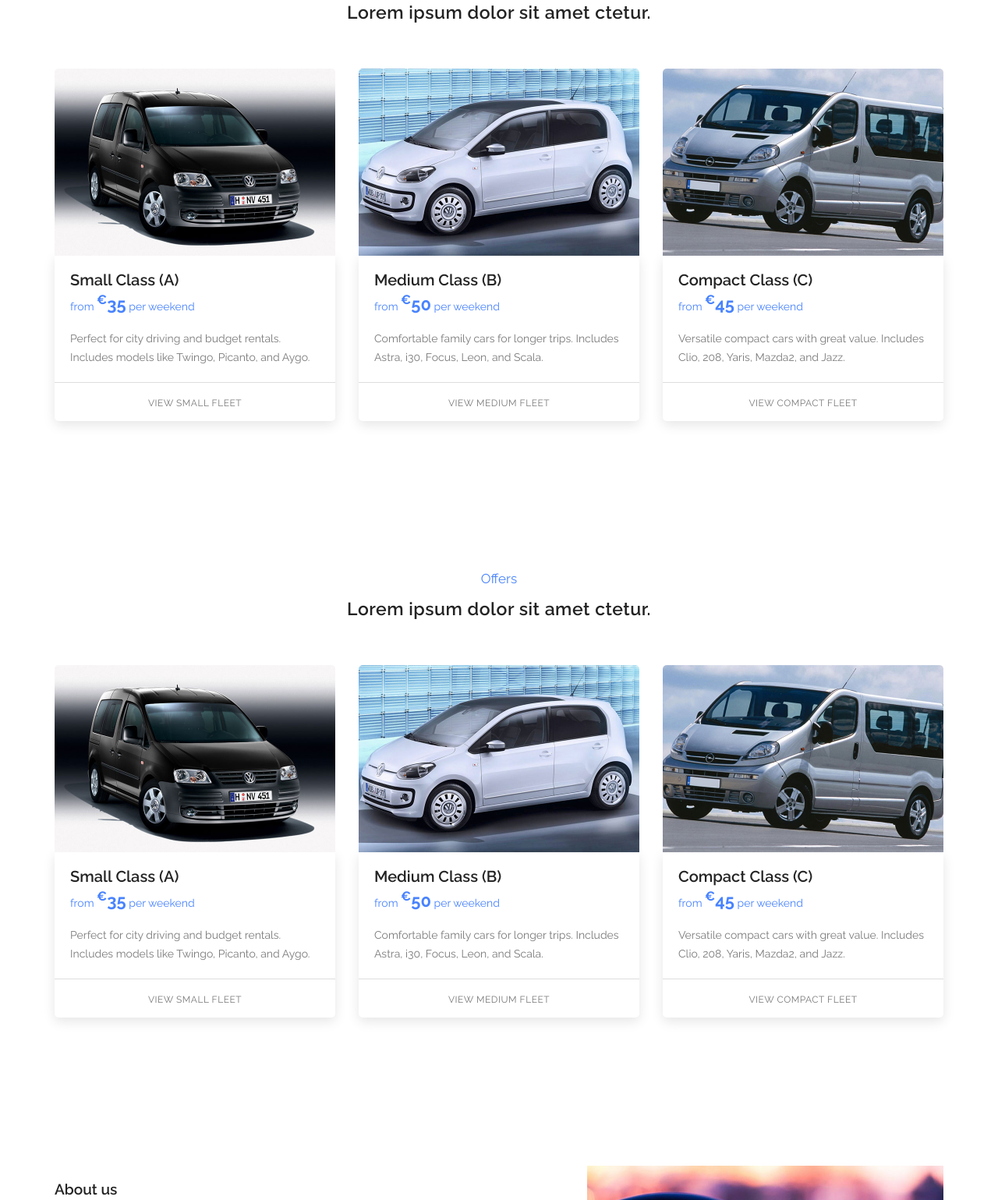
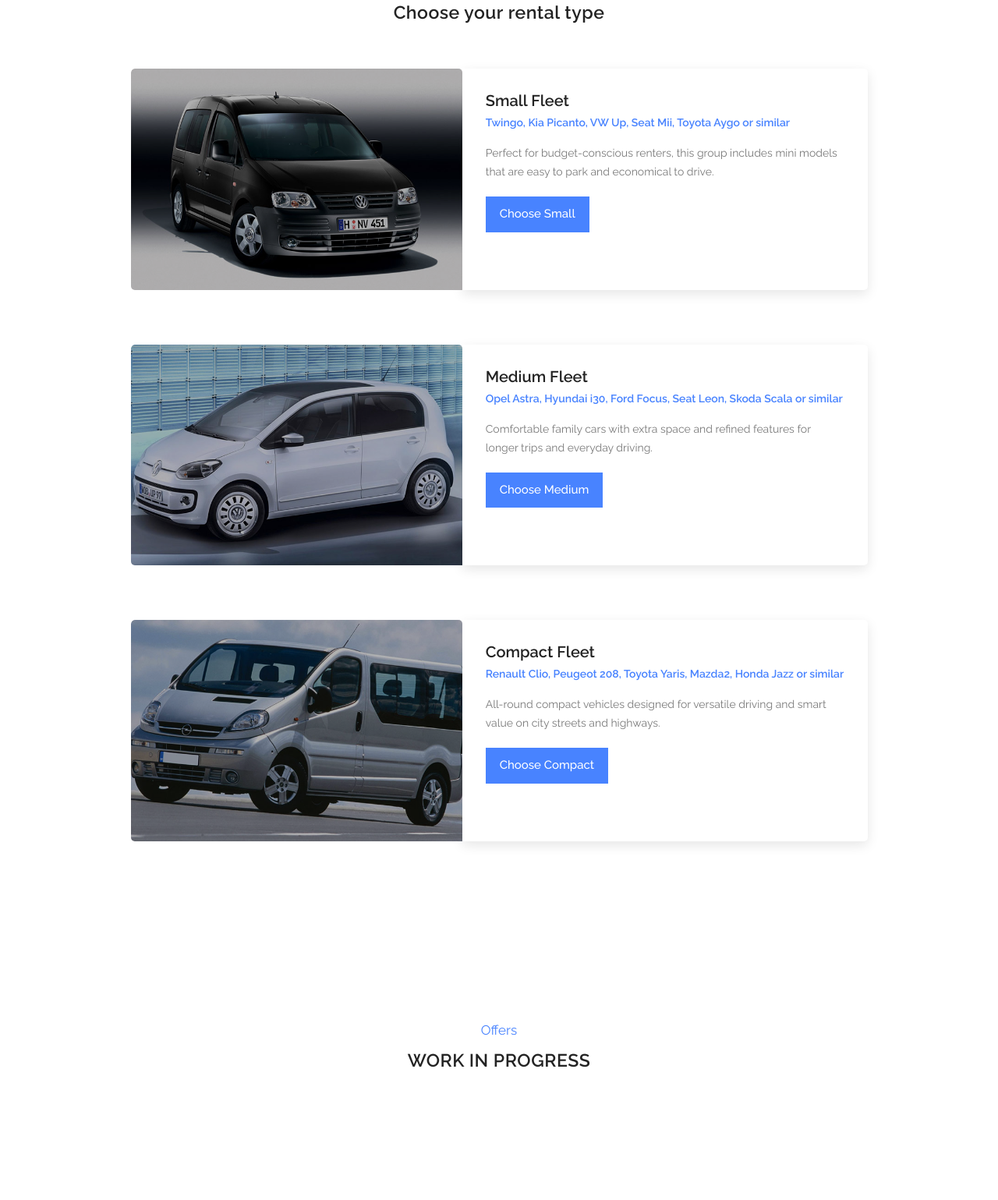
Before and after one commit to kondilidisn/car-rental, a plain HTML site: page index.html in a window 1280 px wide. Shown: the part 806-2345 px from the top of the page at 78% size. Drawn offline with nearby package versions, Linux system fonts and the light colour scheme.

Commit message:
first complete draft

```diff
--- a/index.html
+++ b/index.html
@@ -97,11 +97,81 @@
                     <div class="col-md-12">
                         <div class="section-heading">
                             <span>Our Fleet</span>
-                            <h2>Lorem ipsum dolor sit amet ctetur.</h2>
+                            <h2>Choose your rental type</h2>
                         </div>
                     </div>
                 </div>
                 <div class="row">
+                    <div class="col-md-10 col-md-offset-1 col-sm-12 col-xs-12" style="margin-bottom: 40px;">
+                        <div class="featured-item fleet-category-card">
+                            <div class="thumb">
+                                <div class="thumb-img">
+                                    <img src="img/product-1-720x480.jpg" alt="Small Fleet">
+                                </div>
+                            </div>
+                            <div class="down-content">
+                                <h4>Small Fleet</h4>
+                                <p class="category-examples">Twingo, Kia Picanto, VW Up, Seat Mii, Toyota Aygo or similar</p>
+                                <p>Perfect for budget-conscious renters, this group includes mini models that are easy to park and economical to drive.</p>
+                                <div class="blue-button">
+                                    <a href="small-fleet.html">Choose Small</a>
+                                </div>
+                            </div>
+                        </div>
+                    </div>
+                </div>
+                <div class="row">
+                    <div class="col-md-10 col-md-offset-1 col-sm-12 col-xs-12" style="margin-bottom: 40px;">
+                        <div class="featured-item fleet-category-card">
+                            <div class="thumb">
+                                <div class="thumb-img">
+                                    <img src="img/product-2-720x480.jpg" alt="Medium Fleet">
+                                </div>
+                            </div>
+                            <div class="down-content">
+                                <h4>Medium Fleet</h4>
+                                <p class="category-examples">Opel Astra, Hyundai i30, Ford Focus, Seat Leon, Skoda Scala or similar</p>
+                                <p>Comfortable family cars with extra space and refined features for longer trips and everyday driving.</p>
+                                <div class="blue-button">
+                                    <a href="medium-fleet.html">Choose Medium</a>
+                                </div>
+                            </div>
+                        </div>
+                    </div>
+                </div>
+                <div class="row">
+                    <div class="col-md-10 col-md-offset-1 col-sm-12 col-xs-12" style="margin-bottom: 40px;">
+                        <div class="featured-item fleet-category-card">
+                            <div class="thumb">
+                                <div class="thumb-img">
+                                    <img src="img/product-3-720x480.jpg" alt="Compact Fleet">
+                                </div>
+                            </div>
+                            <div class="down-content">
+                                <h4>Compact Fleet</h4>
+                                <p class="category-examples">Renault Clio, Peugeot 208, Toyota Yaris, Mazda2, Honda Jazz or similar</p>
+                                <p>All-round compact vehicles designed for versatile driving and smart value on city streets and highways.</p>
+                                <div class="blue-button">
+                                    <a href="compact-fleet.html">Choose Compact</a>
+                                </div>
+                            </div>
+                        </div>
+                    </div>
+                </div>
+            </div>
+        </section>
+
+        <section class="featured-places">
+            <div class="container">
+                <div class="row">
+                    <div class="col-md-12">
+                        <div class="section-heading">
+                            <span>Offers</span>
+                            <h2>WORK IN PROGRESS</h2>
+                        </div>
+                    </div>
+                </div>
+                <!-- <div class="row">
                     <div class="col-md-4 col-sm-6 col-xs-12">
                         <div class="featured-item">
                             <div class="thumb">
@@ -161,81 +231,7 @@
                             </div>
                         </div>
                     </div>
-                </div>
-            </div>
-        </section>
-
-        <section class="featured-places">
-            <div class="container">
-                <div class="row">
-                    <div class="col-md-12">
-                        <div class="section-heading">
-                            <span>Offers</span>
-                            <h2>Lorem ipsum dolor sit amet ctetur.</h2>
-                        </div>
-                    </div>
-                </div>
-                <div class="row">
-                    <div class="col-md-4 col-sm-6 col-xs-12">
-                        <div class="featured-item">
-                            <div class="thumb">
-                                <img src="img/product-1-720x480.jpg" alt="Small Class Fleet">
-                            </div>
-
-                            <div class="down-content">
-                                <h4>Small Class (A)</h4>
-
-                                <span>from <strong><sup>€</sup>35</strong> per weekend</span>
-
-                                <p>Perfect for city driving and budget rentals. Includes models like Twingo, Picanto, and Aygo.</p>
-
-                                <div class="text-button">
-                                    <a href="small-fleet.html">View Small Fleet</a>
-                                </div>
-                            </div>
-                        </div>
-                    </div>
-
-                    <div class="col-md-4 col-sm-6 col-xs-12">
-                        <div class="featured-item">
-                            <div class="thumb">
-                                <img src="img/product-2-720x480.jpg" alt="Medium Class Fleet">
-                            </div>
-
-                            <div class="down-content">
-                                <h4>Medium Class (B)</h4>
-
-                                <span>from <strong><sup>€</sup>50</strong> per weekend</span>
-
-                                <p>Comfortable family cars for longer trips. Includes Astra, i30, Focus, Leon, and Scala.</p>
-
-                                <div class="text-button">
-                                    <a href="medium-fleet.html">View Medium Fleet</a>
-                                </div>
-                            </div>
-                        </div>
-                    </div>
-
-                    <div class="col-md-4 col-sm-6 col-xs-12">
-                        <div class="featured-item">
-                            <div class="thumb">
-                                <img src="img/product-3-720x480.jpg" alt="Compact Class Fleet">
-                            </div>
-
-                            <div class="down-content">
-                                <h4>Compact Class (C)</h4>
-
-                                <span>from <strong><sup>€</sup>45</strong> per weekend</span>
-
-                                <p>Versatile compact cars with great value. Includes Clio, 208, Yaris, Mazda2, and Jazz.</p>
-
-                                <div class="text-button">
-                                    <a href="compact-fleet.html">View Compact Fleet</a>
-                                </div>
-                            </div>
-                        </div>
-                    </div>
-                </div>
+                </div> -->
             </div>
         </section>
 <!--
```
Also changed, not shown: about-us.html (+4 -4 lines), blog-details.html (+2 -2 lines), blog.html (+3 -3 lines), compact-fleet.html (+3 -3 lines), contact.html (+3 -3 lines), faq.html (+3 -3 lines), fleet.html (+3 -3 lines), medium-fleet.html (+3 -3 lines), offers.html (+3 -3 lines), small-fleet.html (+3 -3 lines), team.html (+3 -3 lines), terms.html (+3 -3 lines), testimonials.html (+3 -3 lines), 1 other file.
